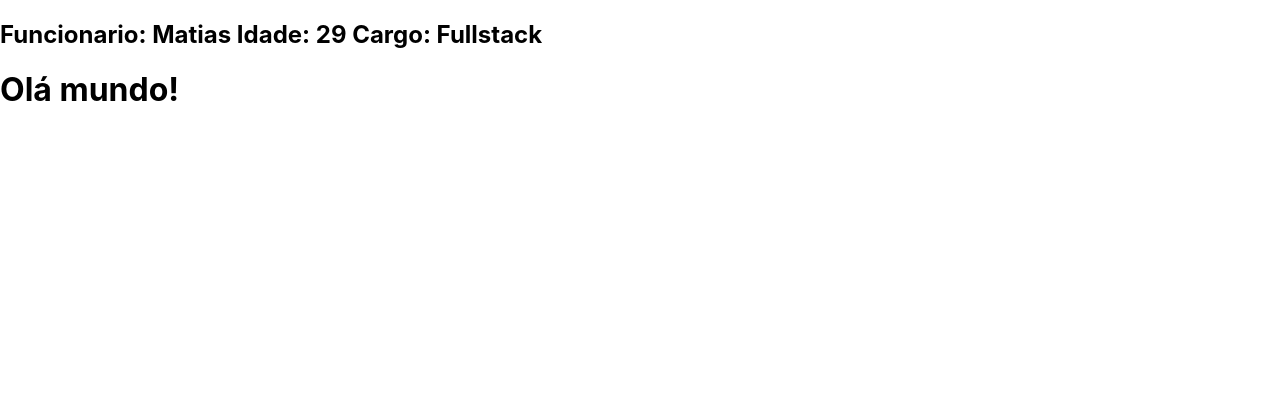
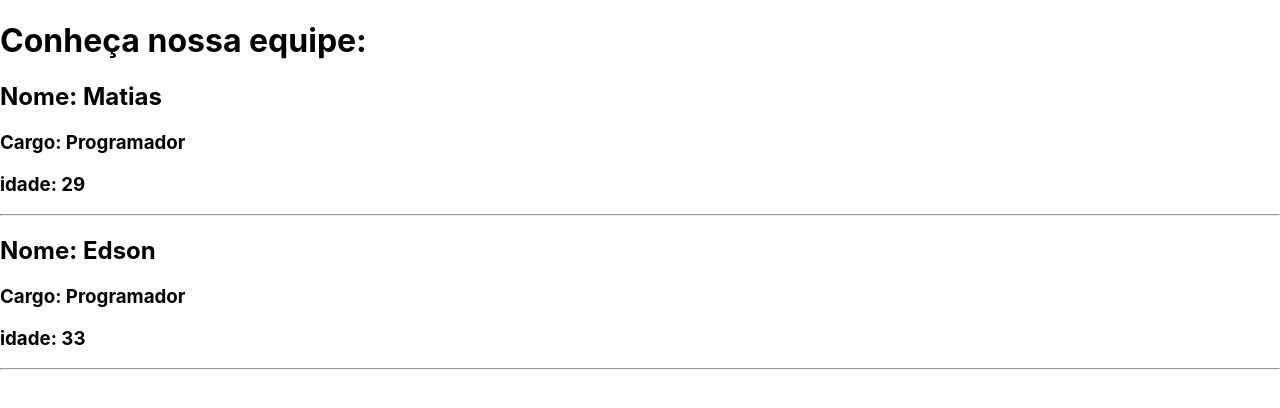
Before and after one commit to EvanioTech/meu, a React (Create React App) app: page / in a window 1280 px wide. Shown: the top 408 px of the page. Built offline with nearby package versions, Linux system fonts and the light colour scheme.

Commit message:
aprendendo class e props

```diff
--- a/src/App.js
+++ b/src/App.js
@@ -1,27 +1,48 @@
-import React from "react";
+import React, {Component} from "react";
+
+class Equipe extends Component{
+    render(){
+        return(
+            <div>
+                <Sobre
+                nome={this.props.nome}
+                idade={this.props.idade}
+                cargo={this.props.cargo}/>
+
+                <hr/>
+
+            </div>
+        )
+
+    }
+}
+
+class Sobre extends Component{
+    render(){
+        return(
+            <div>
+                <h2>Nome: {this.props.nome}
+
+                     </h2>
+                     <h3>Cargo: {this.props.cargo}</h3>
+                     <h3>idade: {this.props.idade}</h3>
+            </div>
+        )
+
+    }
+}
 
 
-const Equipe = (props) =>{
-    return (
-        <div>
-            <Sobre nome={props.nome}
-             idade= {props.idade}
-             cargo= {props.cargo}
-             />
-        </div>
-    )
 
-}
-
-const Sobre = (props) => <h2>Funcionario: {props.nome} Idade: {props.idade} Cargo: {props.cargo}</h2>
-
-function App(){
+function App() {
     return(
         <div>
-            <Equipe nome= 'Matias' idade= '29' cargo= 'Fullstack'/>
-            <h1>Olá mundo!</h1>
+            <h1>Conheça nossa equipe: </h1>
+            <Equipe nome= 'Matias'cargo='Programador' idade= '29'/>
+            <Equipe nome= 'Edson'cargo='Programador' idade= '33'/>
         </div>
     )
 }
 
+
 export default App;
```
Also changed, not shown: src/App2.js (added, +27 -0 lines).
